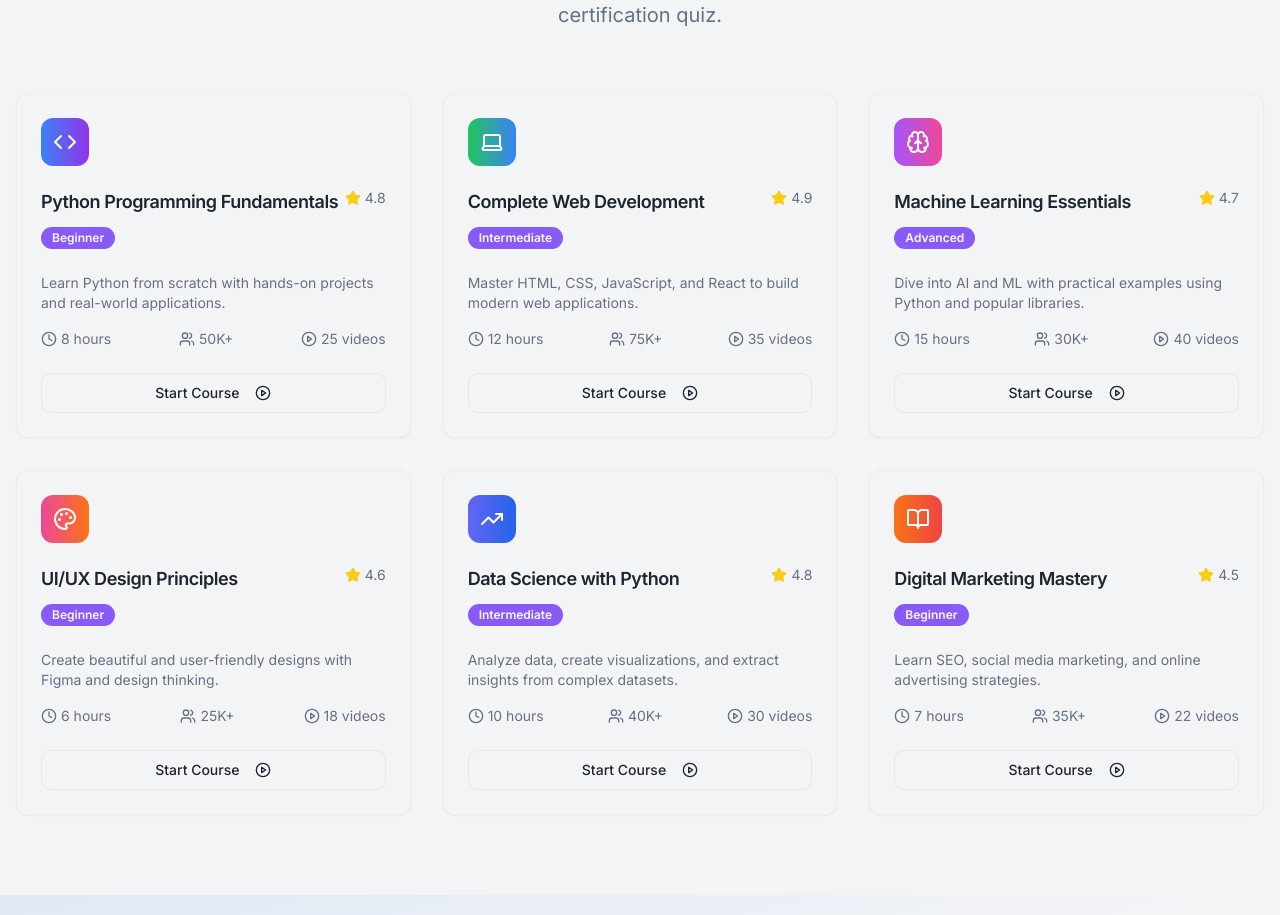
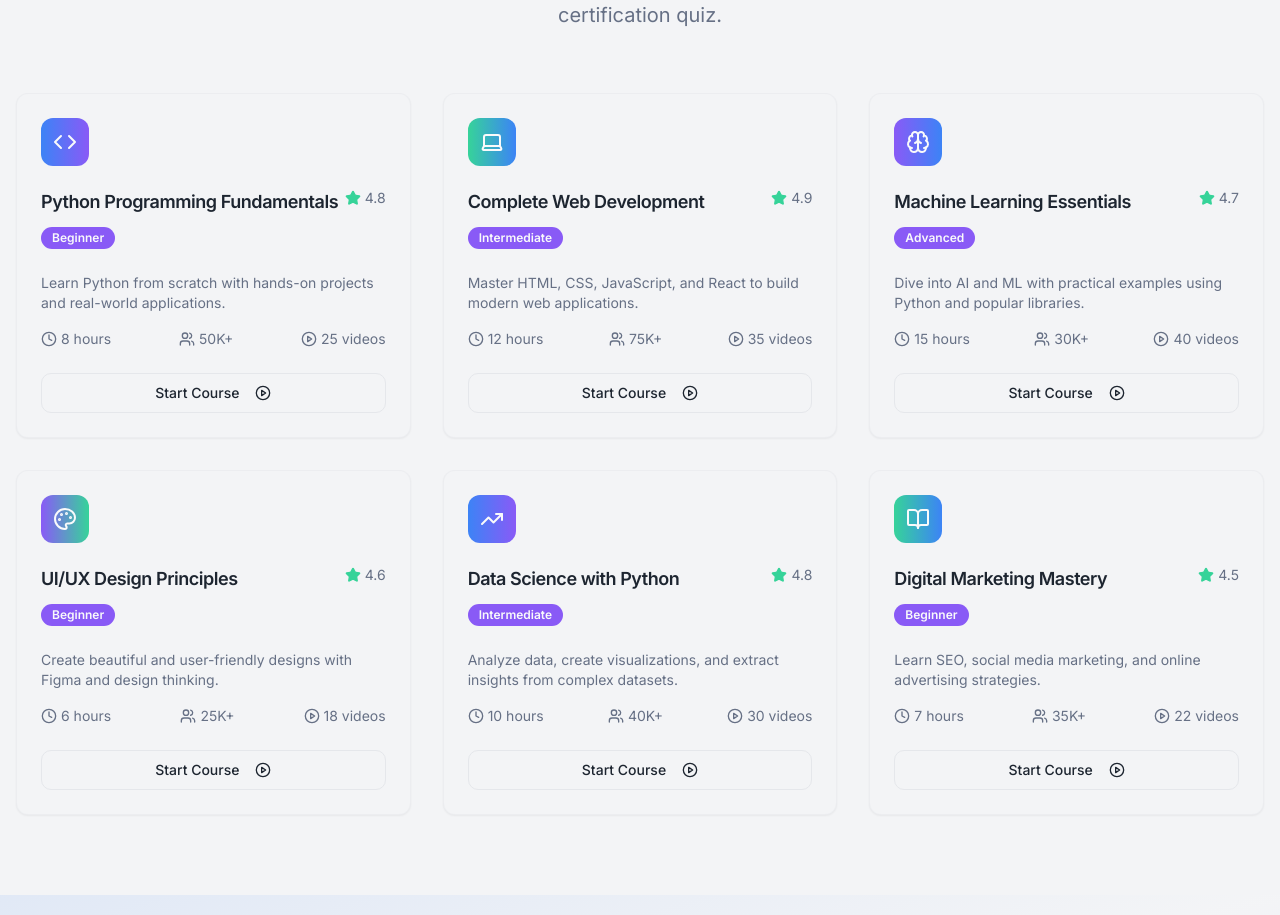
Before and after one commit to Anasmirkar/certifly-youtube-learn, a React (Vite) app: page / in a window 1280 px wide. Shown: the part 989-1904 px from the top of the page. Built offline with nearby package versions, Linux system fonts and the light colour scheme.

Commit message:
Fix: Apply updated color palette
Update the application's color scheme based on the provided specifications.

```diff
--- a/src/pages/Index.tsx
+++ b/src/pages/Index.tsx
@@ -16,7 +16,7 @@ const courses = [
     icon: Code,
     playlistUrl: "https://youtube.com/playlist?list=PLZPZq0r_RZOMhCAyywfnYLlrjiVOkdAI1",
     videos: 25,
-    color: "from-blue-500 to-purple-600"
+    color: "from-primary to-secondary"
   },
   {
     id: "web-development",
@@ -29,7 +29,7 @@ const courses = [
     icon: Laptop,
     playlistUrl: "https://youtube.com/playlist?list=PLZPZq0r_RZONjFgGVLl-6XKJDL",
     videos: 35,
-    color: "from-green-500 to-blue-500"
+    color: "from-success to-primary"
   },
   {
     id: "machine-learning",
@@ -42,7 +42,7 @@ const courses = [
     icon: Brain,
     playlistUrl: "https://youtube.com/playlist?list=PLZPZq0r_RZOML-basics",
     videos: 40,
-    color: "from-purple-500 to-pink-500"
+    color: "from-secondary to-primary"
   },
   {
     id: "ui-ux-design",
@@ -55,7 +55,7 @@ const courses = [
     icon: Palette,
     playlistUrl: "https://youtube.com/playlist?list=PLZPZq0r_RZOUIUX",
     videos: 18,
-    color: "from-pink-500 to-orange-500"
+    color: "from-secondary to-success"
   },
   {
     id: "data-science",
@@ -68,7 +68,7 @@ const courses = [
     icon: TrendingUp,
     playlistUrl: "https://youtube.com/playlist?list=PLZPZq0r_RZODS",
     videos: 30,
-    color: "from-indigo-500 to-blue-600"
+    color: "from-primary to-secondary"
   },
   {
     id: "digital-marketing",
@@ -81,7 +81,7 @@ const courses = [
     icon: BookOpen,
     playlistUrl: "https://youtube.com/playlist?list=PLZPZq0r_RZODM",
     videos: 22,
-    color: "from-orange-500 to-red-500"
+    color: "from-success to-primary"
   }
 ];
 
@@ -178,7 +178,7 @@ const Index = () => {
                 >
                   <CardHeader className="pb-4">
                     <div className={`w-12 h-12 rounded-lg bg-gradient-to-r ${course.color} flex items-center justify-center mb-4 group-hover:scale-110 transition-transform duration-300`}>
-                      <IconComponent className="h-6 w-6 text-white" />
+                      <IconComponent className="h-6 w-6 text-primary-foreground" />
                     </div>
                     <div className="flex items-start justify-between">
                       <div className="flex-1">
@@ -190,7 +190,7 @@ const Index = () => {
                         </Badge>
                       </div>
                       <div className="flex items-center text-sm text-muted-foreground">
-                        <Star className="h-4 w-4 fill-yellow-400 text-yellow-400 mr-1" />
+                        <Star className="h-4 w-4 fill-success text-success mr-1" />
                         {course.rating}
                       </div>
                     </div>
```
